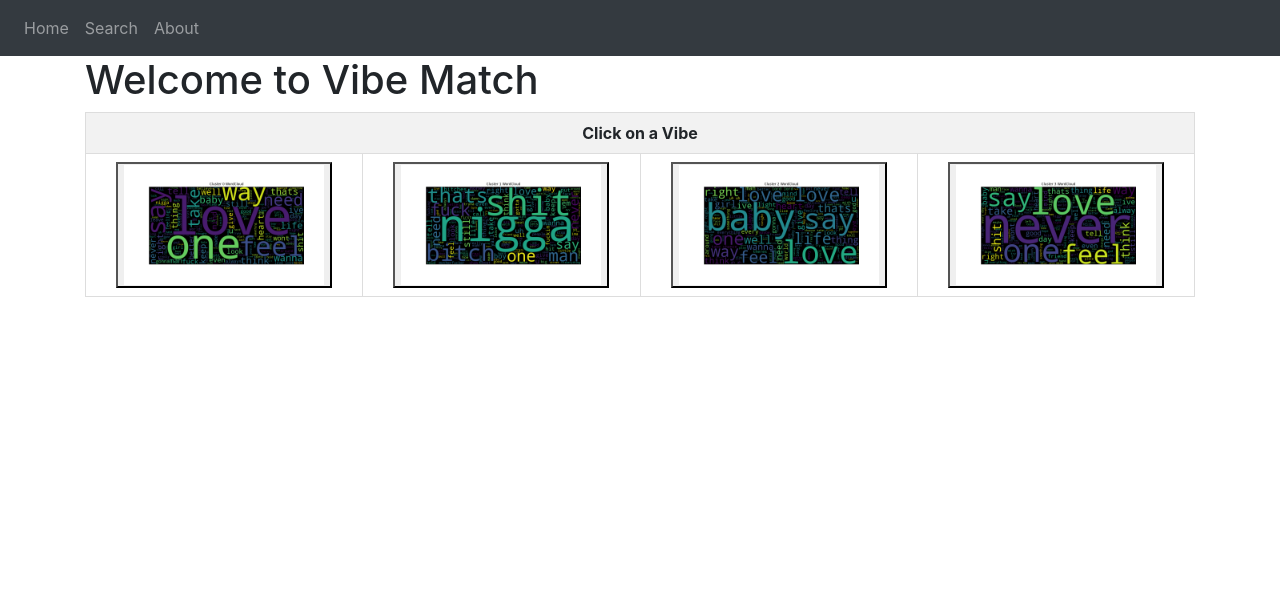
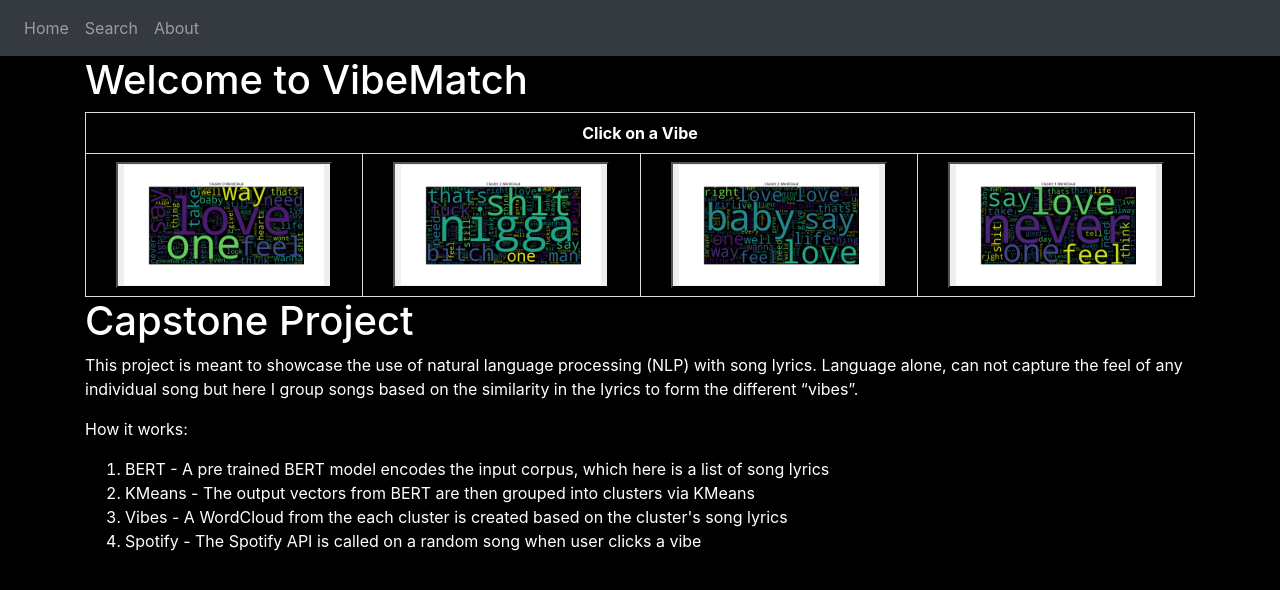
Before and after one commit to valentinbaltazar/VibeMatch, a Flask app: page / in a window 1280 px wide. Shown: the top 590 px of the page. Run offline with Flask 3, Linux system fonts and the light colour scheme; some libraries are stand-ins or nearby versions.

Commit message:
updates to body texts

```diff
--- a/website/templates/base.html
+++ b/website/templates/base.html
@@ -14,7 +14,29 @@
       href="https://stackpath.bootstrapcdn.com/font-awesome/4.7.0/css/font-awesome.min.css"
       crossorigin="anonymous"
     />
-    <title>{% block title %}Home{% endblock %}</title>
+    <title>{% block title %}Base{% endblock %}</title>
+    <style>
+      table {
+          width: 100%;
+          border-collapse: collapse;
+      }
+      th, td {
+          border: 1px solid #ddd;
+          padding: 8px;
+          text-align: center;
+      }
+      th {
+          background-color: black;
+      }
+      img {
+          max-width: 200px;
+          max-height: 200px;
+      }
+      body {
+          background-color: black;
+          color: white;
+      }
+  </style>
   </head>
   <body>
     <nav class="navbar navbar-expand-lg navbar-dark bg-dark">
--- a/website/templates/home.html
+++ b/website/templates/home.html
@@ -19,16 +19,20 @@
             text-align: center;
         }
         th {
-            background-color: #f2f2f2;
+            background-color: black;
         }
         img {
             max-width: 200px;
             max-height: 200px;
         }
+        body {
+            background-color: black;
+            color: white;
+        }
     </style>
 </head>
 <body>
-    <h1>Welcome to Vibe Match</h1>
+    <h1>Welcome to VibeMatch</h1>
     <table>
         <tr>
             <th colspan="4">Click on a Vibe</th>
@@ -68,6 +72,22 @@
             </td>
         </tr>
     </table>
+
+    <h1>Capstone Project</h1>
+    <p>This project is meant to showcase the use of natural language processing (NLP) with song lyrics.
+         Language alone, can not capture the feel of any individual
+         song but here I group songs based on the similarity
+         in the lyrics to form the different “vibes”.</p>
+
+    <p>How it works:</p>
+
+    <ol>
+        <li>BERT - A pre trained BERT model encodes the input corpus, which here is a list of song lyrics </li>
+        <li>KMeans - The output vectors from BERT are then grouped into clusters via KMeans </li>
+        <li>Vibes - A WordCloud from the each cluster is created based on the cluster's song lyrics</li>
+        <li>Spotify - The Spotify API is called on a random song when user clicks a vibe</li>
+    </ol>
+
 </body>
 </html>
 
--- a/website/templates/search.html
+++ b/website/templates/search.html
@@ -7,10 +7,10 @@
 <head>
     <meta charset="UTF-8">
     <meta name="viewport" content="width=device-width, initial-scale=1.0">
-    <title>Search Song</title>
+    <title>Search</title>
 </head>
 <body>
-    <h1>Vibe Match Song</h1>
+    <h1>Search For a Song</h1>
     <form action="/search" method="post">
         <label for="song_name">Song Name:</label>
         <input type="text" id="song_name" name="song_name" required><br>
@@ -18,6 +18,7 @@
         <input type="text" id="artist_name" name="artist_name" required><br>
         <button type="submit">Search</button>
     </form>
+    <p>This page is just for lookign up a song by name and artist. It is used as a test for the Spotify API.</p>
 </body>
 </html>
 
```
Also changed, not shown: website/templates/about.html (+13 -2 lines), README.MD, new_artist.txt (added).
